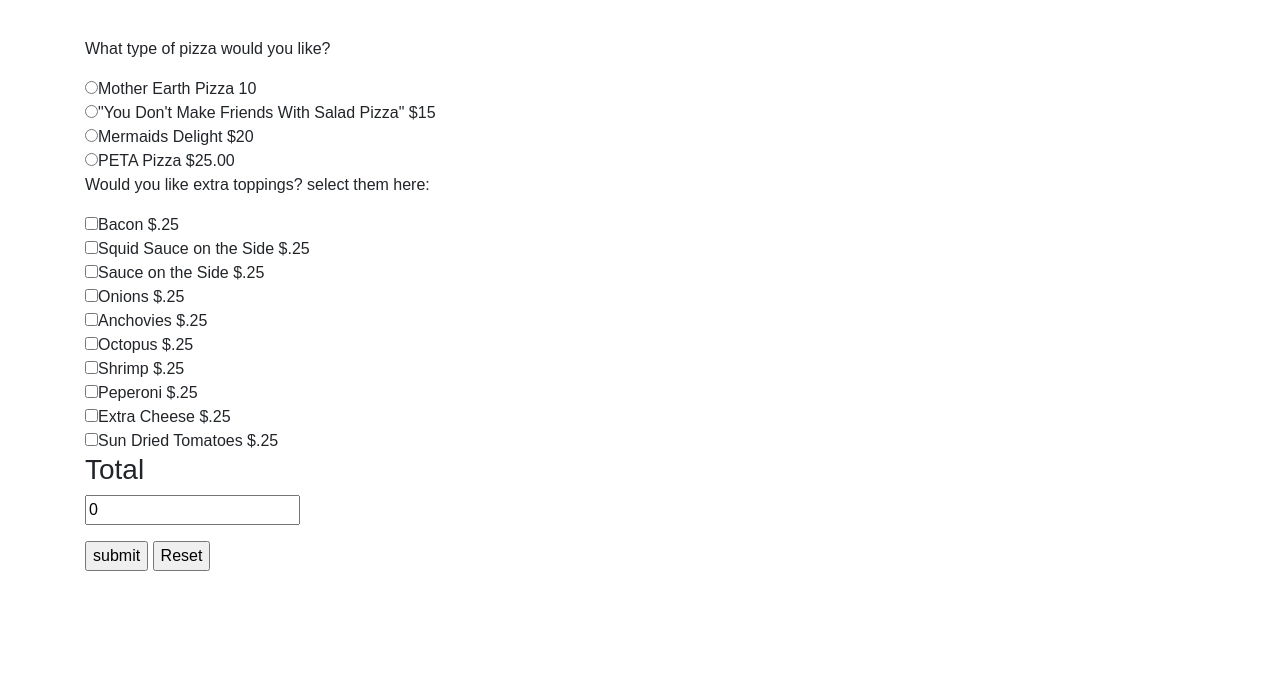
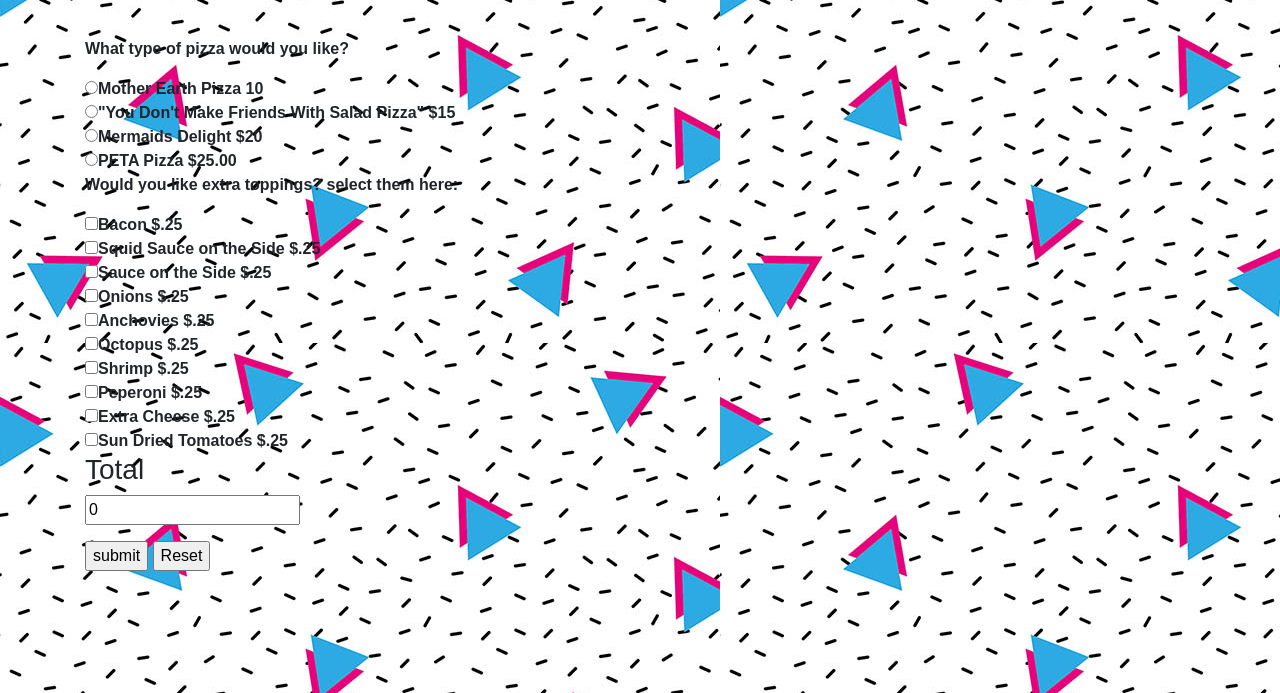
Before and after one commit to virlie/w4d5pizzaTime, a plain HTML site: page index.html in a window 1280 px wide. Shown: the part 107-800 px from the top of the page. Drawn offline with Linux system fonts and the light colour scheme.

Commit message:
Work on fonts to be more visible.

```diff
--- a/css/styles.css
+++ b/css/styles.css
@@ -5,3 +5,5 @@ img {
 
 body {
   font-family: sans-serif;
+  font-weight: bold;
+}
--- a/index.html
+++ b/index.html
@@ -8,7 +8,7 @@
     <title>
     </title>
   </head>
-  <body background ="image/90s.jpg">
+  <body background ="img/90s.jpg">
     <div class="container">
       <h1>Super Portland Pizza Place</h1>
       <p>Pork belly tousled PBR&B air plant, la croix chicharrones brooklyn twee vexillologist mustache health goth. Cardigan offal pour-over flexitarian. Cardigan paleo air plant wolf. Fam celiac hell of meggings butcher flexitarian.</p>
```
